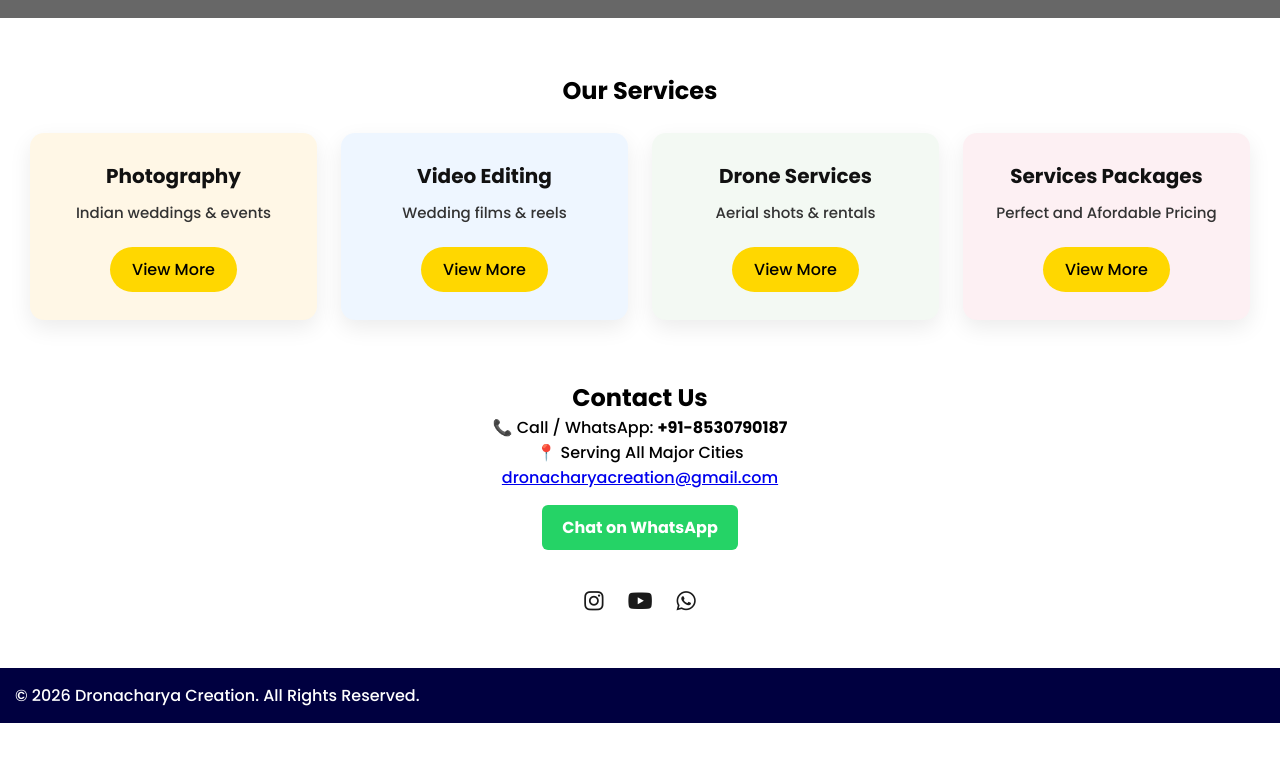
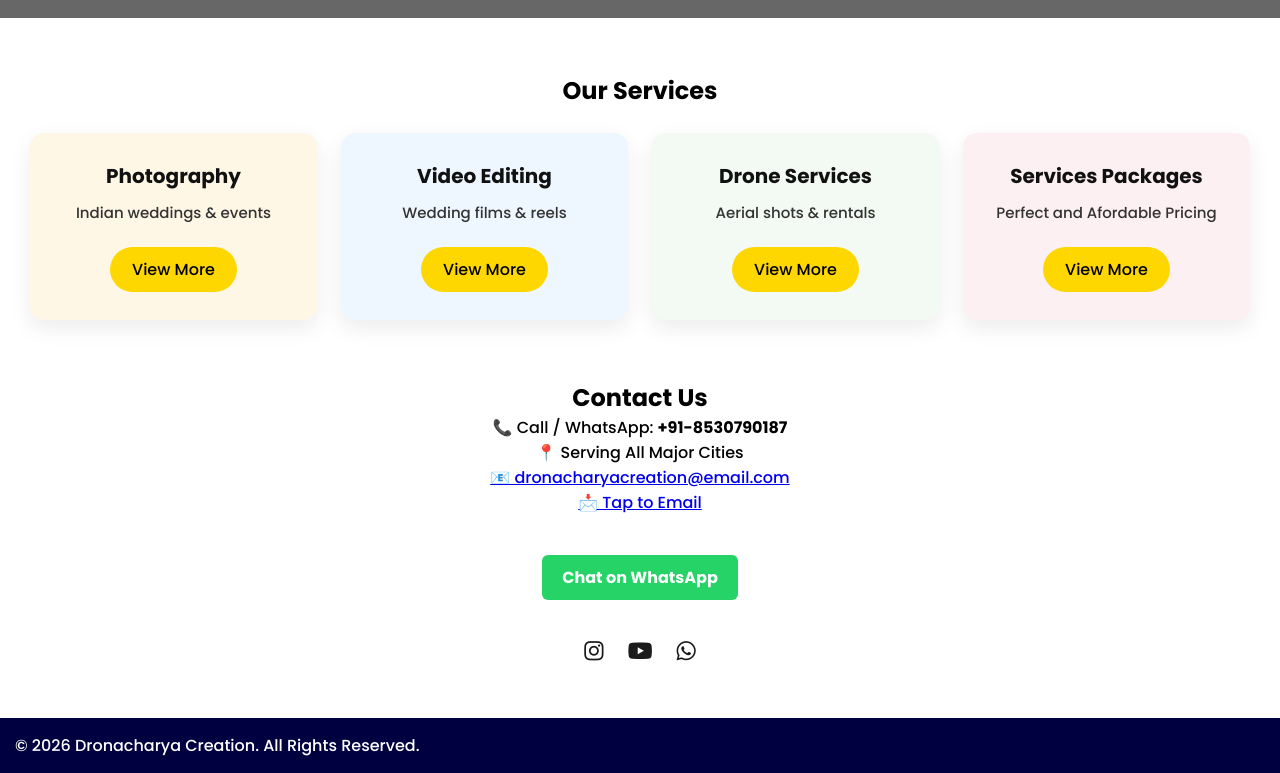
Before and after one commit to Dipali-webdeveloper/dronacharya_creation, a plain HTML site: page index.html in a window 1280 px wide. Shown: the part 782-1555 px from the top of the page. Before the commit the page ends 1505 px from the top, so only its background shows below. Drawn offline with nearby package versions, Linux system fonts and the light colour scheme; grey boxes are pictures that could not be loaded.

Commit message:
Update index.html

```diff
--- a/index.html
+++ b/index.html
@@ -81,11 +81,29 @@
   <h2 data-aos="fade-down">Contact Us</h2>
   <p>📞 Call / WhatsApp: <strong>+91-8530790187</strong></p>
   <p>📍 Serving All Major Cities</p>
- <a href="mailto:dronacharyacreation@gmail.com?subject=Photography Booking Inquiry&body=Hello Dronacharya Creation,%0A%0AI would like to book your services.%0A%0AEvent Date:%0ALocation:%0AContact Number:%0A%0AThank You.">
+ <!-- <a href="mailto:dronacharyacreation@gmail.com?subject=Photography Booking Inquiry&body=Hello Dronacharya Creation,%0A%0AI would like to book your services.%0A%0AEvent Date:%0ALocation:%0AContact Number:%0A%0AThank You.">
         dronacharyacreation@gmail.com
-    </a>
+    </a> -->
 
+ <div class="email-desktop">
+        <a href="https://mail.google.com/mail/?view=cm&fs=1&to=dronacharyacreation@gmail.com&su=Photography Booking Inquiry&body=Hello Dronacharya Creation,%0A%0AI would like to book your services.%0A%0AEvent Date:%0ALocation:%0AContact Number:%0A%0AThank You."
+           target="_blank">            📧 dronacharyacreation@email.com
+        </a>
+    </div>
 
+    <!-- Mobile Email -->
+    <div class="email-mobile">
+        <a href="mailto:dronacharyacreation@gmail.com
+  ?subject=Photography Booking Inquiry
+  &body=Hello Dronacharya Creation,%0A%0A
+  I would like to book your services.%0A%0A
+  Event Date:%0A
+  Location:%0A
+  Contact Number:%0A%0A
+  Thank You."
+           class="email-link">            📩 Tap to Email
+        </a>
+    </div>
 
   <!-- WhatsApp Button -->
   <br>
```
